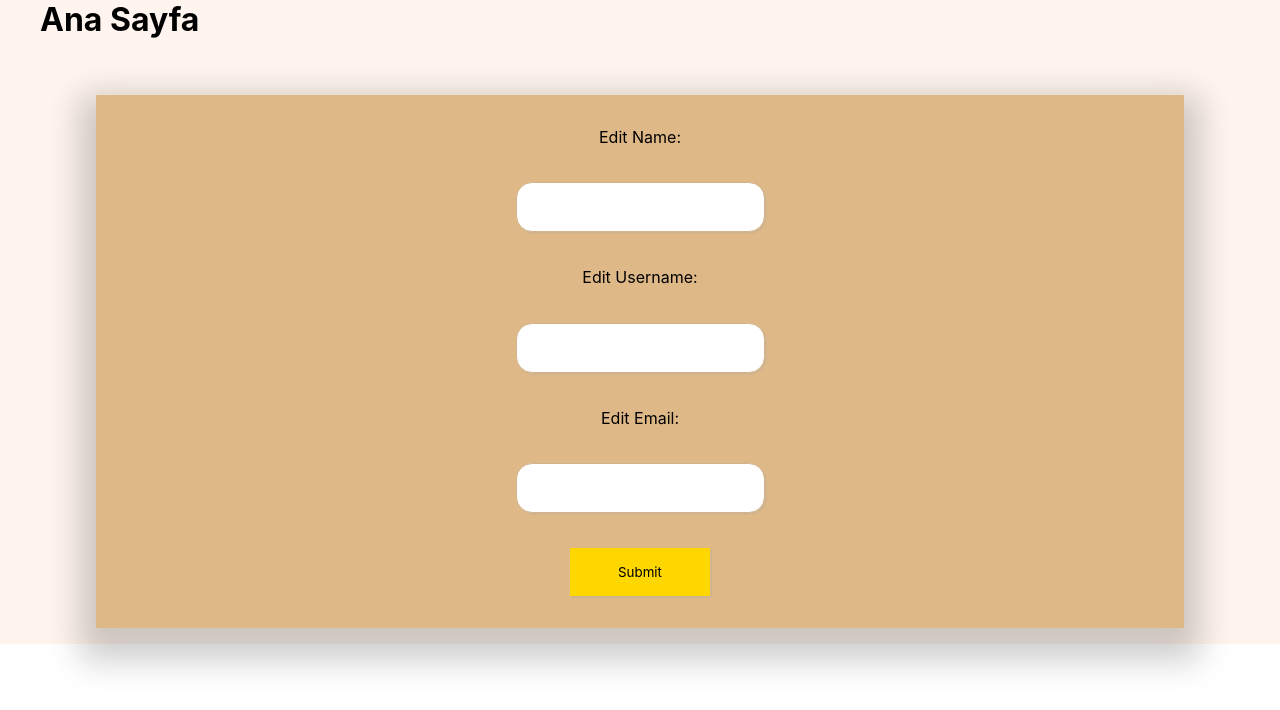
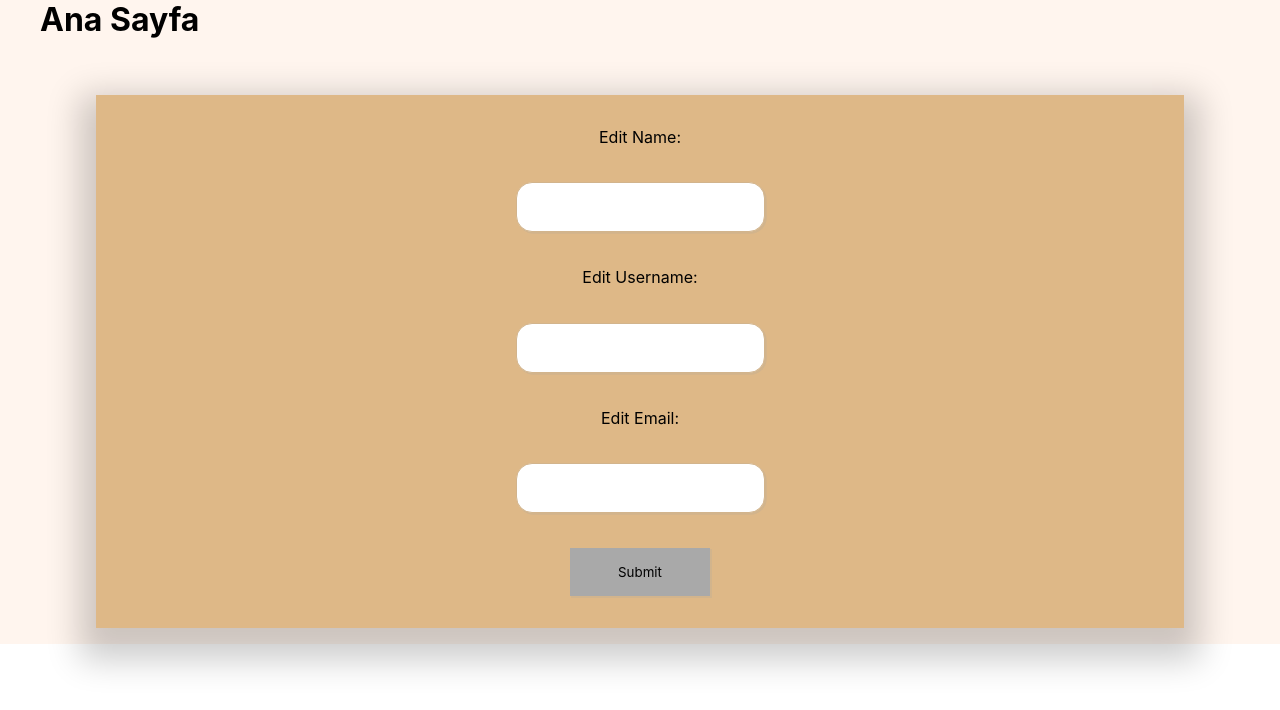
Before and after one commit to finebyme35/ReactTable, a React (Create React App) app: page /edit in a window 1280 px wide. Shown: the top 710 px of the page. Built offline with nearby package versions, Linux system fonts and the light colour scheme; no server answers.

Commit message:
css renk düzenleme

```diff
--- a/src/index.css
+++ b/src/index.css
@@ -154,7 +154,7 @@ code {
   border: none;
   padding: 1rem;
   margin: 1rem;
-  background-color: 	#ffd700;
+  background-color: 	#A9A9A9;
   box-shadow: 0.1rem 0.1rem 0.01rem 0.01rem 	#d2b48c;
 
 }
@@ -162,7 +162,7 @@ code {
 
 .form-btn-group:hover{
   cursor: pointer;
-  background-color: 	#dc143c;
+  background-color: 	red;
 }
 
 .form-title{
```
